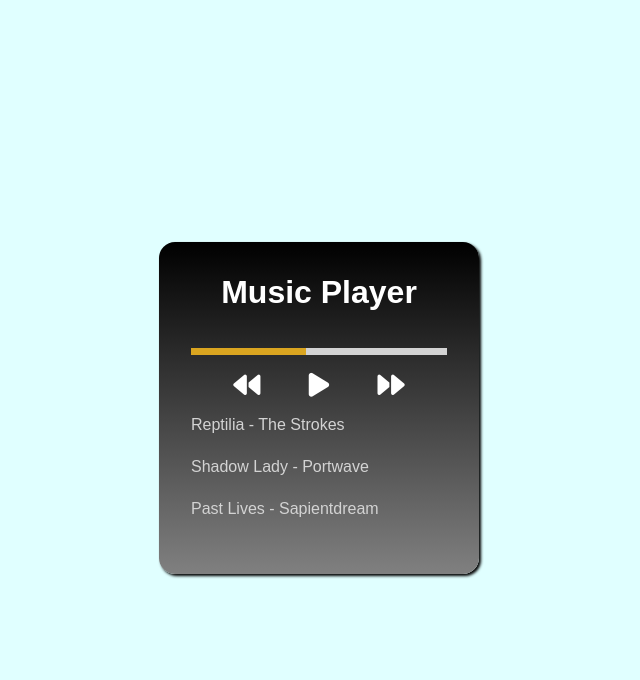
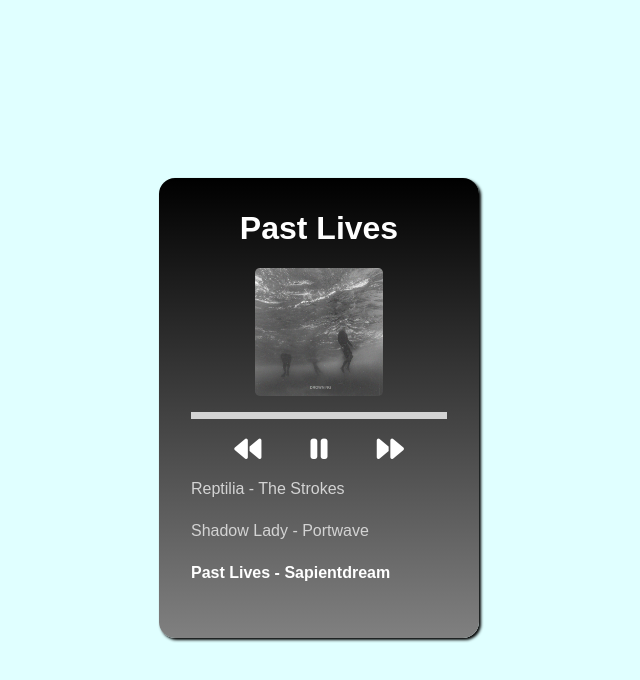
Before and after one commit to luisSantamariaCOL/music-player-html-css-js, a plain HTML site: page index.html in a window 1280 px wide. Both pictures are taken after a click on the button 567 px from the left and 385 px from the top of the page. Shown: the whole page, without its empty margins (321-961 px from the left). Drawn offline with Linux system fonts and the light colour scheme.

Commit message:
prev song, next song, progress bar functionalities added

```diff
--- a/css/main.css
+++ b/css/main.css
@@ -49,7 +49,7 @@ body {
 
 .progress {
     background-color: goldenrod;
-    width: 45%;
+    width: 0;
     height: 100%;
 }
 
--- a/index.html
+++ b/index.html
@@ -25,7 +25,7 @@
 
         <!-- Progress bar -->
         <div class="progress-container">
-            <section class="progress"></section>
+            <section id="progress" class="progress"></section>
         </div>
 
         <!-- Controls -->
--- a/js/main.js
+++ b/js/main.js
@@ -33,7 +33,14 @@ const play = document.getElementById("play")
 const prev = document.getElementById("prev")
 const next = document.getElementById("next")
 
-// Escuchar clicks en el botón play
+const progress = document.getElementById("progress")
+
+// Escuchar el elemento audio
+audio.addEventListener("timeupdate", updateProgress)
+
+// Escuchar clicks en los controles
+prev.addEventListener("click", () => prevSong())
+
 play.addEventListener("click", () =>  {
     if (audio.paused) {
         playSong()
@@ -42,6 +49,7 @@ play.addEventListener("click", () =>  {
     }
 })
 
+next.addEventListener("click", () => nextSong())
 
 // Cargar canciones y mostrar el listado
 function loadSongs() {
@@ -76,6 +84,18 @@ function loadSong(songIndex) {
         // console.log(songIndex)
     }
 
+}
+
+// Actualizar barra de progreso de la canción
+function updateProgress(event) {
+    // Total y el actual
+    const {duration, currentTime} = event.srcElement
+    const percent = (currentTime / duration) * 100
+    if (percent !== NaN) {
+        progress.style.width = percent + "%"
+    } else {
+        progress.style.width = 0
+    }
 }
 
 //Actualizar controles
@@ -126,5 +146,23 @@ function changeTitle(songIndex) {
     title.innerText = songList[songIndex].title
 }
 
+// Anterior canción
+function prevSong() {
+    if (actualSong > 0) {
+        loadSong(actualSong - 1)
+    } else {
+        loadSong(songList.length - 1)
+    }
+}
+
+// Siguiente canción
+function nextSong() {
+    if (actualSong < songList.length -1) {
+        loadSong(actualSong+1)
+    } else {
+        loadSong(0)
+    }
+}
+
 // GO!
 loadSongs()
```
